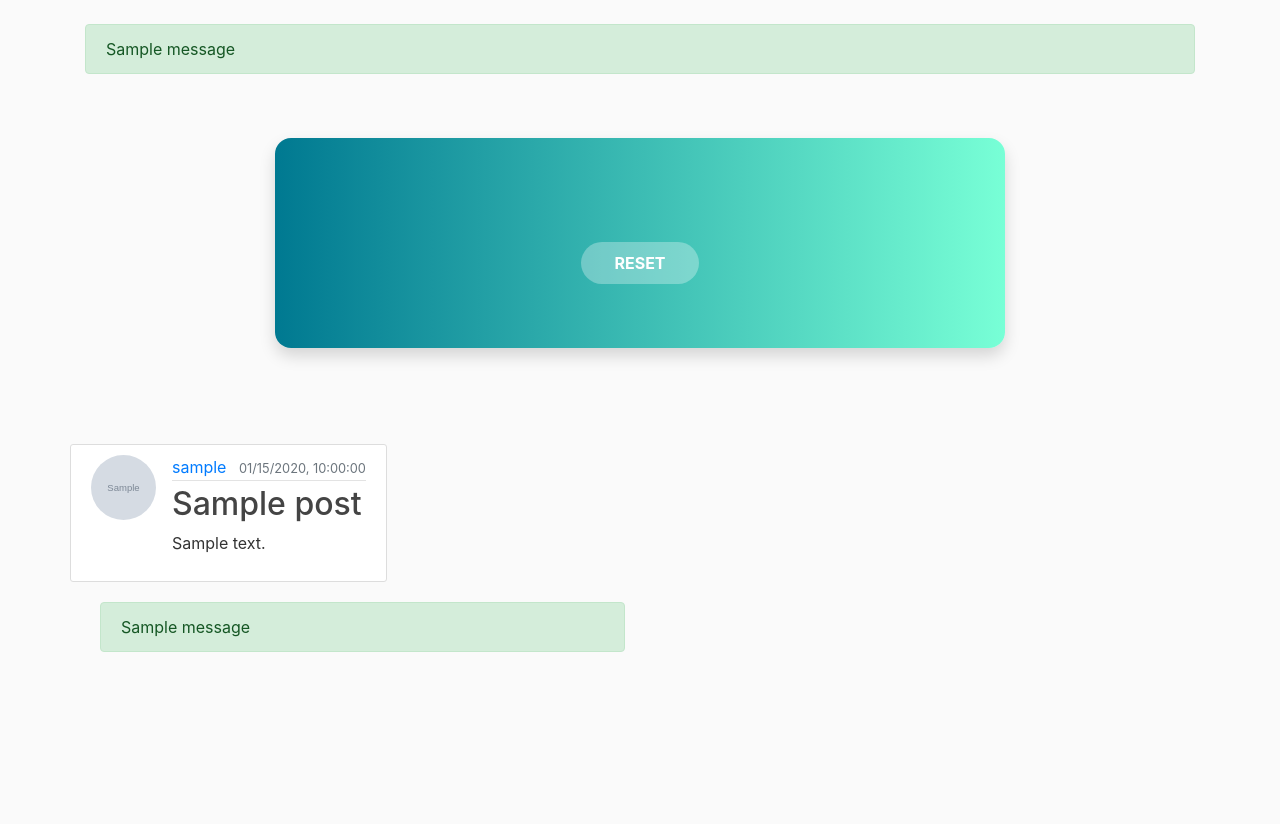
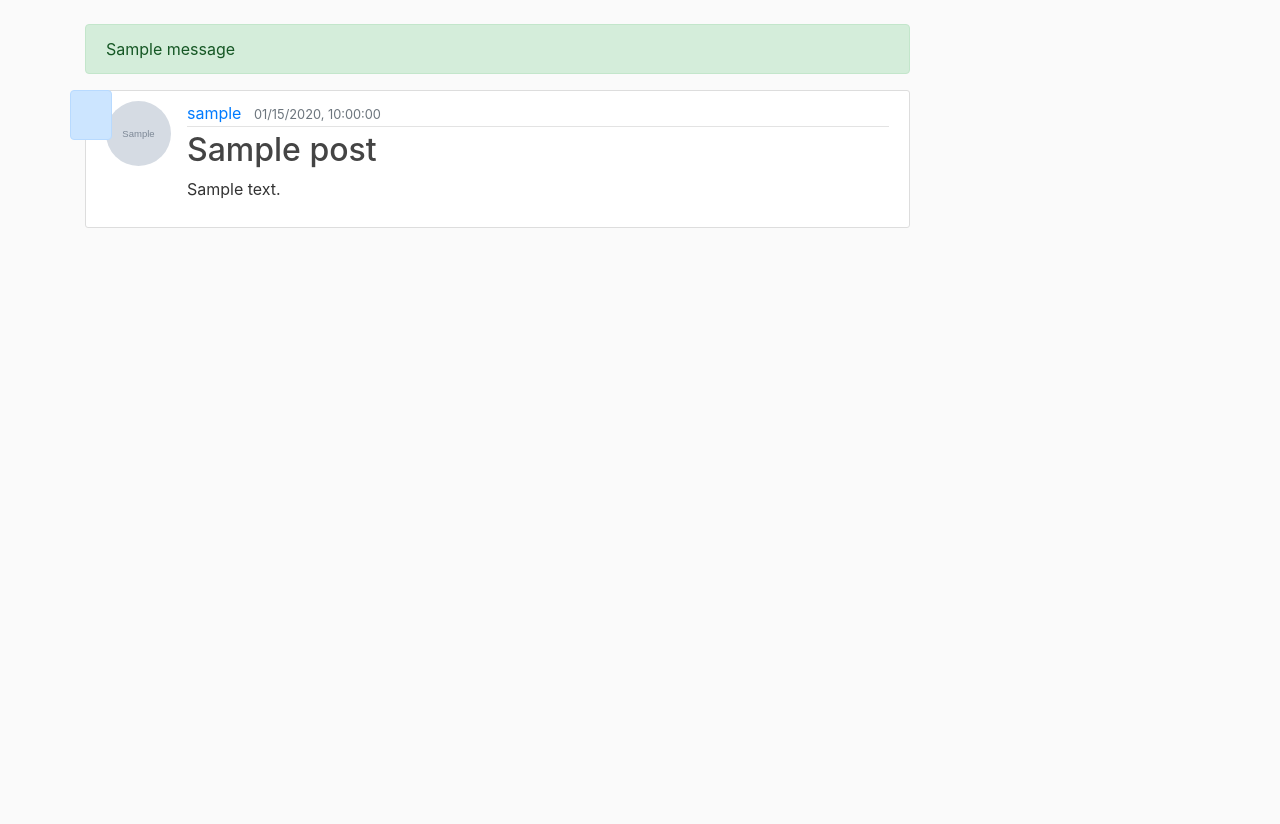
Before and after one commit to celestinrumo/countdownimproved, a Flask app: template demoapp/myapp/templates/home.html in a window 1280 px wide. Shown: the part 56-880 px from the top of the page. Run offline with Flask 2, Linux system fonts and the light colour scheme; the template is opened without the code that fills it: most values are stand-ins (such as "Sample title", 1, 10 or a date in 2020); grey boxes marked "Sample" are stand-in pictures; one stand-in notice (Sample message) is shown; some libraries are stand-ins or nearby versions.

Commit message:
with countdown working but not cool

```diff
--- a/demoapp/myapp/static/countdown.css
+++ b/demoapp/myapp/static/countdown.css
@@ -12,7 +12,7 @@
 
 .countdown span {
     text-shadow: 1px 1px 3px rgba(0, 0, 0, 0.1);
-    font-size: 5rem;
+    font-size: 8rem;
     margin-left: 0.8rem;
 }
 
@@ -34,6 +34,12 @@
 
 .countdown-circles span:first-of-type {
     margin-left: 0;
+}
+
+.black_text{
+    color: black;
+    text-align: center;
+    position: fixed;
 }
 
 
--- a/demoapp/myapp/templates/home.html
+++ b/demoapp/myapp/templates/home.html
@@ -4,23 +4,12 @@
     <!-- For demo purpose-->
 
 {% block content %}
-        <div class="py-5">
         <div class="row">
-            <div class="col-lg-8 mx-auto">
+            <div class=col-sm-12">
                 <!-- Countdown 4-->
-                <div class="rounded bg-gradient-4 text-white shadow p-5 text-center mb-5">
-                    <div id="clock-c" class="countdown py-4"></div>
-                    <!-- Call to actions -->
-                    <ul class="list-inline">
-                        <li class="list-inline-item pt-2">
-                            <button id="btn-reset" type="button" class="btn btn-demo"><i class="glyphicon glyphicon-repeat"></i>Reset</button>
-                        </li>
-                    </ul>
-                </div>
+                    <div id="clock-c" class="countdown py-4 black_text alert alert-primary"></div>
             </div>
         </div>
-    </div>
-</div>
 
 
   {% for post in posts %}
--- a/demoapp/myapp/templates/layout.html
+++ b/demoapp/myapp/templates/layout.html
@@ -44,7 +44,7 @@
 
   <main role="main" class="container">
     <div class="row">
-      <div class="col-sm-12">
+      <div class="col-sm-9">
         {% with messages = get_flashed_messages(with_categories=true) %}
           {% if messages %}
             {% for category, message in messages %}
@@ -55,17 +55,6 @@
           {% endif %}
         {% endwith %}
       {% block content %}{% endblock %}
-      </div>
-        <div class="col-sm-6">
-        {% with messages = get_flashed_messages(with_categories=true) %}
-          {% if messages %}
-            {% for category, message in messages %}
-            <div class="alert alert-{{ category }}">
-              {{ message }}
-            </div>
-            {% endfor %}
-          {% endif %}
-        {% endwith %}
       </div>
 
 
```
Also changed, not shown: demoapp/myapp/site.db.
